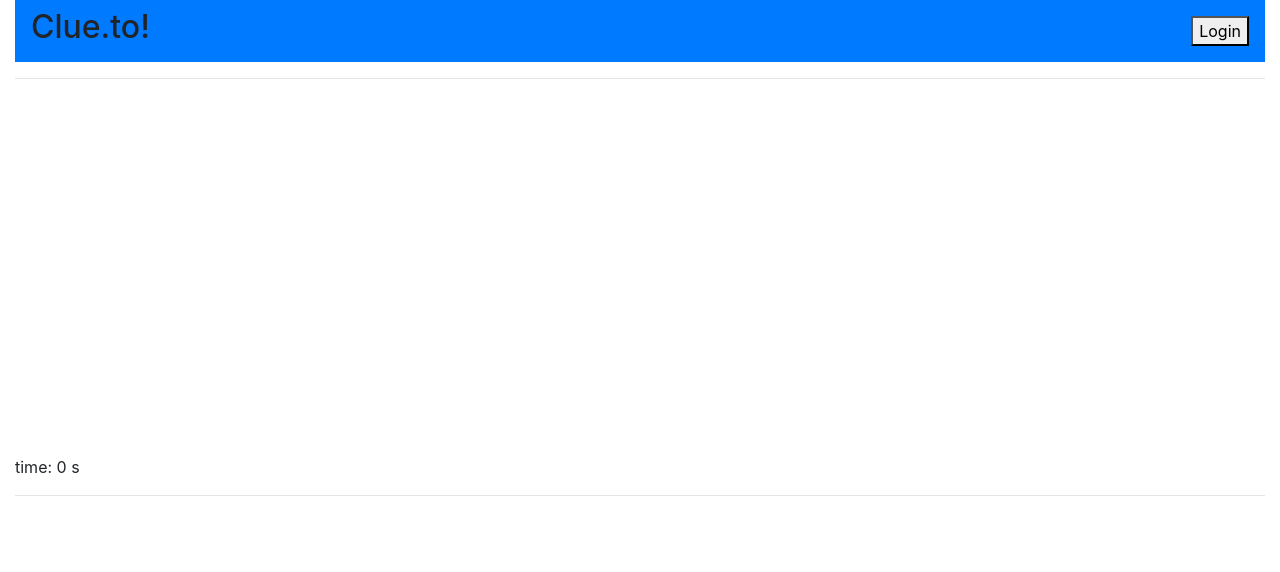
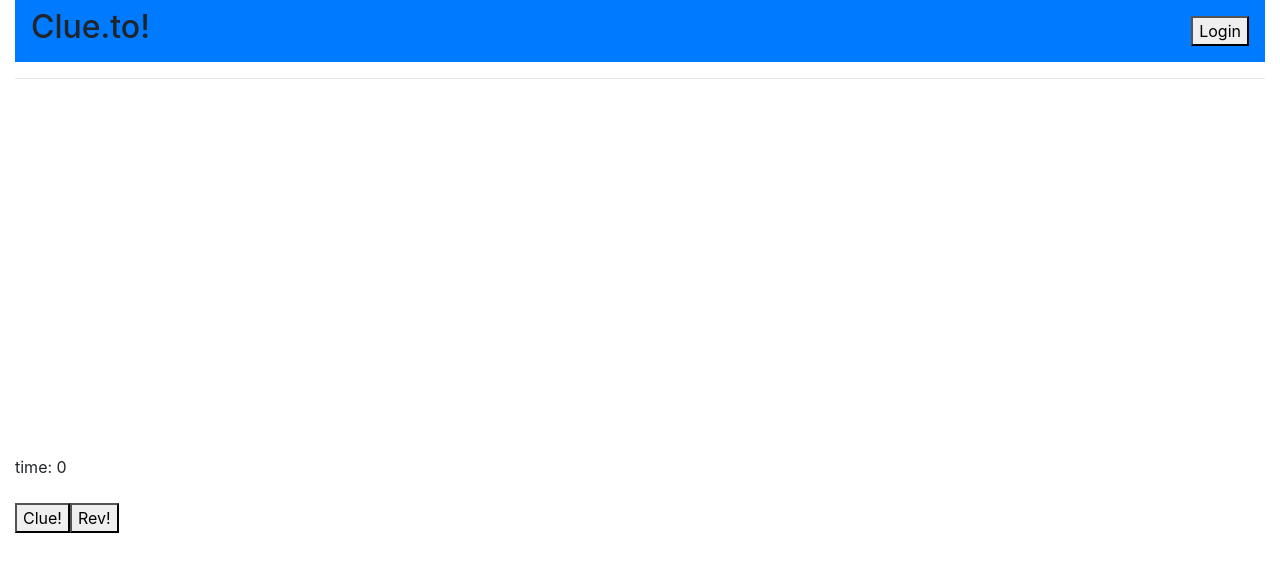
Before and after one commit to PBA77/react-ts-test, a React (Create React App) app: page / in a window 1280 px wide. Shown: the top 572 px of the page. Built offline with nearby package versions, Linux system fonts and the light colour scheme.

Commit message:
add clue

```diff
--- a/src/Components/YotubeBox/YoutubeBox.tsx
+++ b/src/Components/YotubeBox/YoutubeBox.tsx
@@ -1,15 +1,42 @@
 import React from "react";
-import ReactPlayer, { ReactPlayerProps } from "react-player";
-import getCurrenTime from "react-player";
+import ReactPlayer from "react-player";
 import { useState } from "react";
 
+type timeStamp = {
+  time: number;
+  numberOfCommits: number;
+  comment: string;
+  userId: number;
+};
+
 export default () => {
-  const [time, setTime] = useState(0);
+  const [currentTime, setCurrentTime] = useState(0);
   const [playing, setPlaying] = useState(true);
   const [volume, setVolume] = useState(1);
-  const [muted, setMuted] = useState(true);
+  const [muted, setMuted] = useState(false);
 
+  const [timeStamps, setTimeStamps] = useState<timeStamp[]>([]);
+  const CLUE_DURATION = 15;
   const ref = React.createRef<ReactPlayer>();
+
+  const addClue = () => {
+    setTimeStamps(
+      [
+        ...timeStamps,
+        { time: currentTime, numberOfCommits: 1, comment: "test", userId: 123 },
+      ].sort((a, b) => a.time - b.time)
+    );
+  };
+
+  const revMovie = () => {
+    ref.current?.seekTo(Math.max(currentTime - 15, 0));
+  };
+
+  const isNearClue = () => {
+    return timeStamps.filter(
+      (timeStamp) => Math.abs(currentTime - timeStamp.time) < CLUE_DURATION / 2
+    ).length;
+  };
 
   return (
     <>
@@ -24,15 +51,29 @@ export default () => {
             light={false}
             loop={false}
             volume={volume}
-            muted={false}
+            muted={muted}
             progressInterval={100}
             onProgress={() => {
               const time = ref.current?.getCurrentTime();
-              if (time !== undefined) setTime(time)
+              if (time !== undefined) setCurrentTime(time);
             }}
           />
         </div>
-        time: {time} s
+        time: {currentTime}
+        <br />
+        {isNearClue() > 0 ? "A Clue is now?" : ""}
+        <br />
+        <button onClick={addClue}>Clue!</button>
+        <button onClick={revMovie}>Rev!</button>
+        <br />
+        <br />
+        <div>
+          <ol>
+            {timeStamps.map((stamp) => (
+              <li>{stamp.time}</li>
+            ))}
+          </ol>
+        </div>
       </div>
     </>
   );
```
